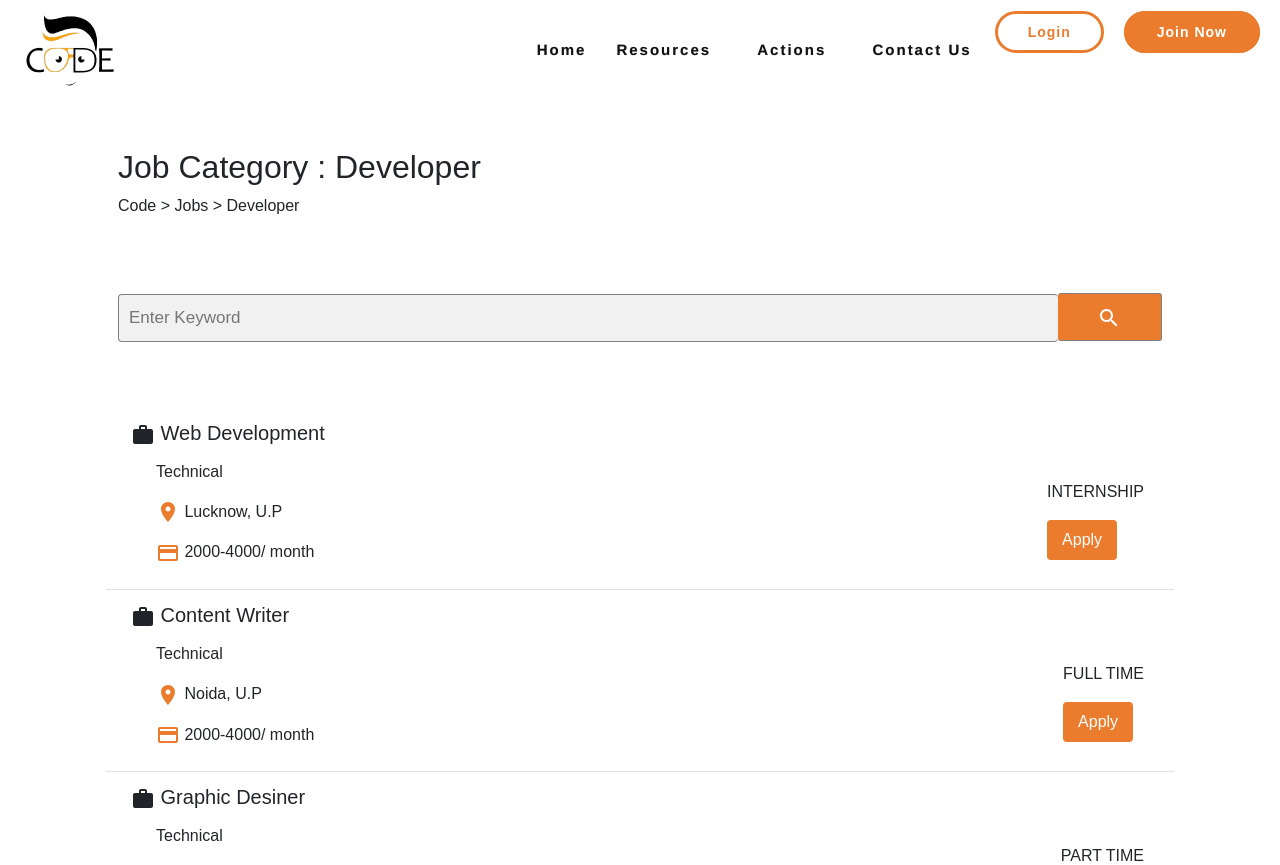
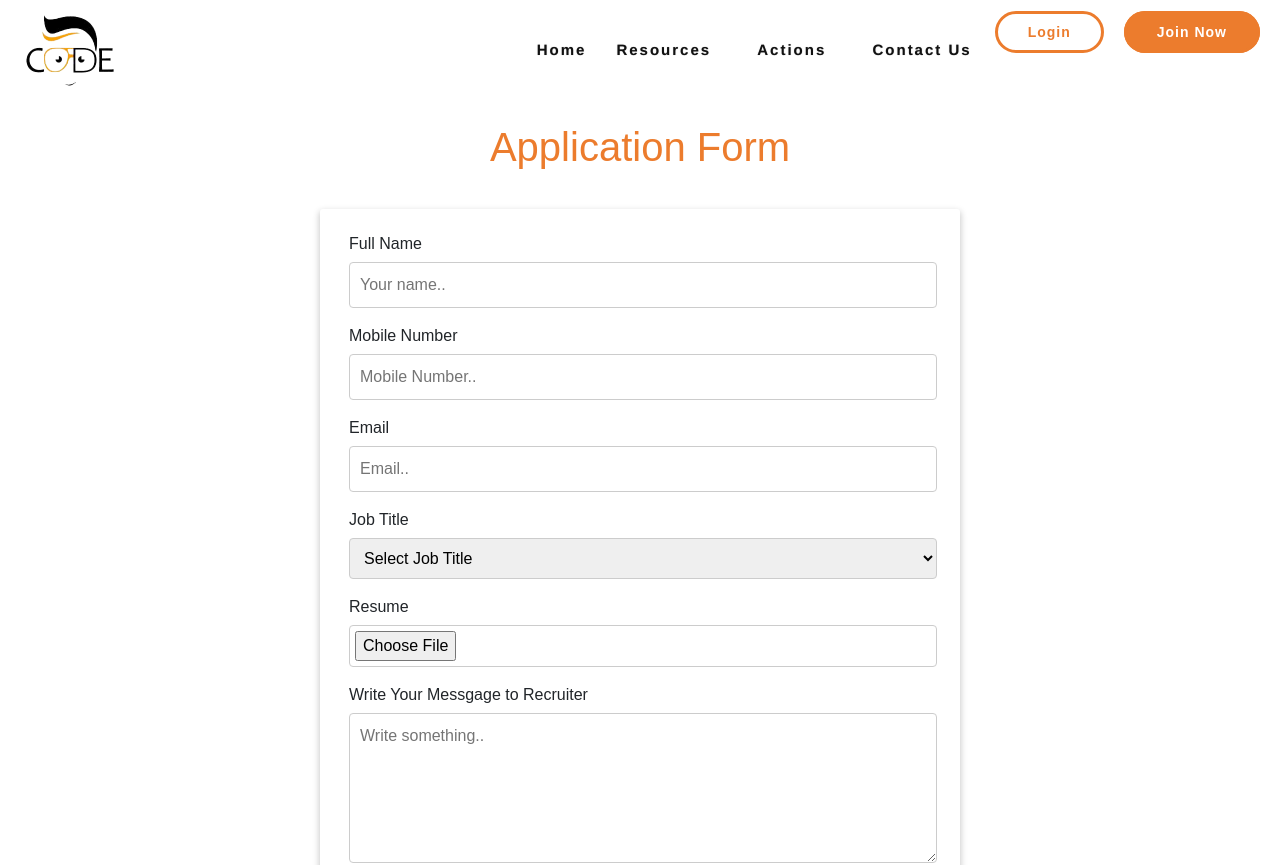
Before and after one commit to singhsharad529/application-form, a React (Create React App) app: page / in a window 1280 px wide. Shown: the top 865 px of the page. Built offline with nearby package versions, Linux system fonts and the light colour scheme; grey boxes are pictures that could not be loaded.

Commit message:
add dropdown of jobs

```diff
--- a/src/App.js
+++ b/src/App.js
@@ -15,8 +15,8 @@ function App() {
     <div className="App">
       <div>
       <Nav/>
-      {/* <Application/> */}
-      <Jobs/>
+      <Application/>
+      {/* <Jobs/> */}
       <Footer/>
       </div>
 
--- a/src/components/Application.js
+++ b/src/components/Application.js
@@ -31,6 +31,15 @@ export const Application = () => {
                             <label for="email">Email</label>
                             <input type="email"  name="email" placeholder="Email.." required/>
 
+                            <label for="job">Job Title</label>
+                            <select name="jobs" >
+                                <option value="" selected>Select Job Title</option>
+                                <option value="webdeveloper">Web Developer</option>
+                                <option value="contentwriter">Content Writer</option>
+                                <option value="androiddeveloper">Android Developer</option>
+                            </select>
+
+
                             <label for="file">Resume</label>
                             <input type="file"  name="resume"  required />
 
```
